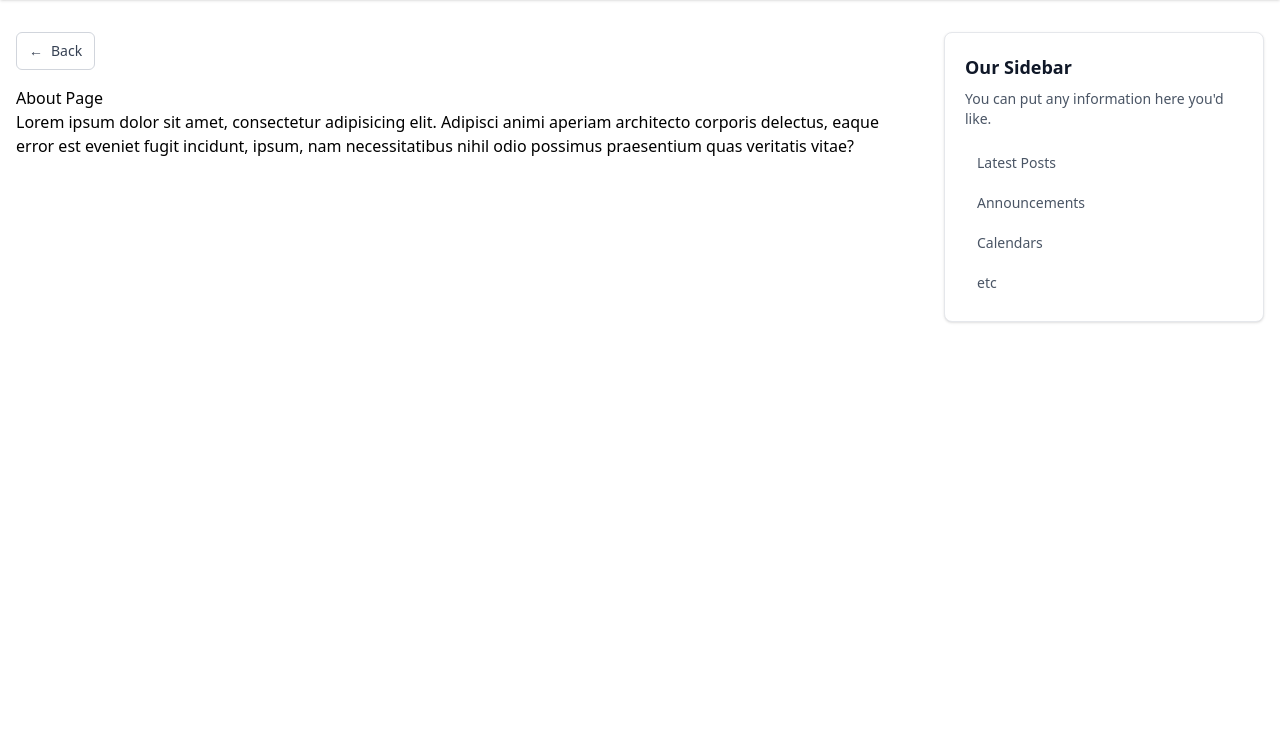
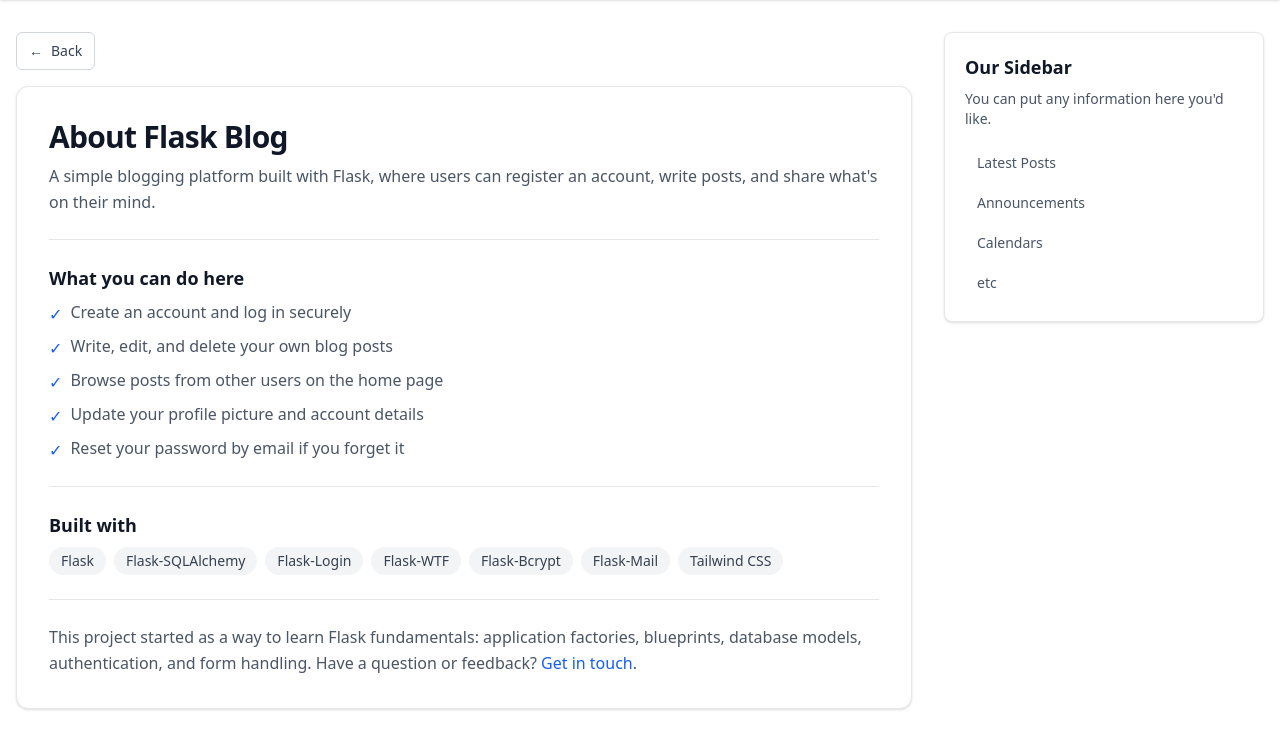
Before and after one commit to Joshua-Thompson-NG/flask-blog-application, a Flask app: page /about in a window 1280 px wide. Shown: the part 57-800 px from the top of the page. Run offline with Flask 3, Linux system fonts and the light colour scheme.

Commit message:
Added contact form and about page

```diff
--- a/flaskblog/main/routes.py
+++ b/flaskblog/main/routes.py
@@ -1,5 +1,8 @@
-from flask import Blueprint,render_template,request
+from flask import Blueprint,render_template,request,redirect,url_for,flash
+from flaskblog.main.forms import ContactForm
 from flaskblog.models import Post
+from flaskblog.main.utils import send_contact_email
+
 
 main = Blueprint('main',__name__)
 
@@ -15,6 +18,11 @@ def home():
 def about():
     return render_template("about.html",title="About")
 
-@main.route('/contact')
+@main.route('/contact', methods=['POST','GET'])
 def contact():
-    return "<h1> Contact Page </h1>"
+    form = ContactForm()
+    if form.validate_on_submit():
+        send_contact_email(form)
+        flash('Your message has been sent. Thank you!','success')
+        return redirect(url_for('main.contact'))
+    return render_template('contact.html',title='Contact',form=form)
--- a/flaskblog/templates/about.html
+++ b/flaskblog/templates/about.html
@@ -1,6 +1,67 @@
 {% extends "base.html" %}
 {% block content %}
-	<h1>About Page</h1>
+<div class="bg-white dark:bg-gray-800 border border-gray-200 dark:border-gray-700 rounded-xl p-6 sm:p-8 shadow-sm space-y-6">
 
-    <p>Lorem ipsum dolor sit amet, consectetur adipisicing elit. Adipisci animi aperiam architecto corporis delectus, eaque error est eveniet fugit incidunt, ipsum, nam necessitatibus nihil odio possimus praesentium quas veritatis vitae?</p>
+    <div>
+        <h1 class="text-2xl sm:text-3xl font-bold tracking-tight text-gray-900 dark:text-white">About Flask Blog</h1>
+        <p class="mt-2 text-gray-600 dark:text-gray-300 leading-relaxed">
+            A simple blogging platform built with Flask, where users can register an account,
+            write posts, and share what's on their mind.
+        </p>
+    </div>
+
+    <hr class="border-gray-200 dark:border-gray-700">
+
+    <div>
+        <h2 class="text-lg font-semibold text-gray-900 dark:text-white mb-2">What you can do here</h2>
+        <ul class="space-y-2 text-gray-600 dark:text-gray-300">
+            <li class="flex items-start gap-2">
+                <span class="text-blue-600 dark:text-blue-400 mt-0.5">&#10003;</span>
+                <span>Create an account and log in securely</span>
+            </li>
+            <li class="flex items-start gap-2">
+                <span class="text-blue-600 dark:text-blue-400 mt-0.5">&#10003;</span>
+                <span>Write, edit, and delete your own blog posts</span>
+            </li>
+            <li class="flex items-start gap-2">
+                <span class="text-blue-600 dark:text-blue-400 mt-0.5">&#10003;</span>
+                <span>Browse posts from other users on the home page</span>
+            </li>
+            <li class="flex items-start gap-2">
+                <span class="text-blue-600 dark:text-blue-400 mt-0.5">&#10003;</span>
+                <span>Update your profile picture and account details</span>
+            </li>
+            <li class="flex items-start gap-2">
+                <span class="text-blue-600 dark:text-blue-400 mt-0.5">&#10003;</span>
+                <span>Reset your password by email if you forget it</span>
+            </li>
+        </ul>
+    </div>
+
+    <hr class="border-gray-200 dark:border-gray-700">
+
+    <div>
+        <h2 class="text-lg font-semibold text-gray-900 dark:text-white mb-2">Built with</h2>
+        <div class="flex flex-wrap gap-2">
+            <span class="px-3 py-1 rounded-full bg-gray-100 dark:bg-gray-700 text-gray-700 dark:text-gray-300 text-sm font-medium">Flask</span>
+            <span class="px-3 py-1 rounded-full bg-gray-100 dark:bg-gray-700 text-gray-700 dark:text-gray-300 text-sm font-medium">Flask-SQLAlchemy</span>
+            <span class="px-3 py-1 rounded-full bg-gray-100 dark:bg-gray-700 text-gray-700 dark:text-gray-300 text-sm font-medium">Flask-Login</span>
+            <span class="px-3 py-1 rounded-full bg-gray-100 dark:bg-gray-700 text-gray-700 dark:text-gray-300 text-sm font-medium">Flask-WTF</span>
+            <span class="px-3 py-1 rounded-full bg-gray-100 dark:bg-gray-700 text-gray-700 dark:text-gray-300 text-sm font-medium">Flask-Bcrypt</span>
+            <span class="px-3 py-1 rounded-full bg-gray-100 dark:bg-gray-700 text-gray-700 dark:text-gray-300 text-sm font-medium">Flask-Mail</span>
+            <span class="px-3 py-1 rounded-full bg-gray-100 dark:bg-gray-700 text-gray-700 dark:text-gray-300 text-sm font-medium">Tailwind CSS</span>
+        </div>
+    </div>
+
+    <hr class="border-gray-200 dark:border-gray-700">
+
+    <div>
+        <p class="text-gray-600 dark:text-gray-300 leading-relaxed">
+            This project started as a way to learn Flask fundamentals: application factories, blueprints,
+            database models, authentication, and form handling. Have a question or feedback?
+            <a href="{{ url_for('main.contact') }}" class="text-blue-600 hover:underline">Get in touch</a>.
+        </p>
+    </div>
+
+</div>
 {% endblock %}
```
Also changed, not shown: flaskblog/main/forms.py (added, +11 -0 lines), flaskblog/main/utils.py (added, +19 -0 lines), flaskblog/templates/contact.html (added, +53 -0 lines), README.md (added).
